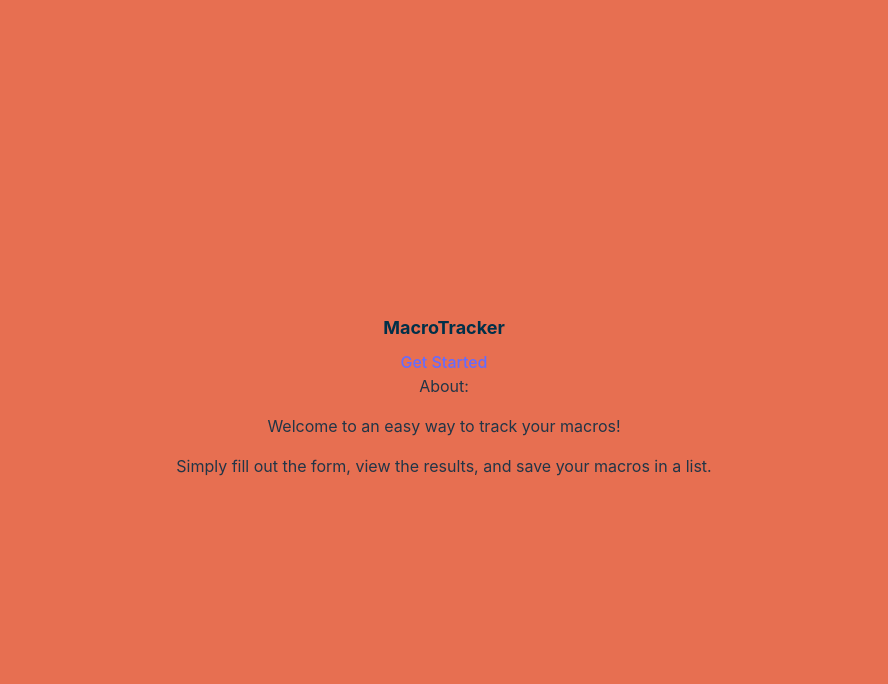
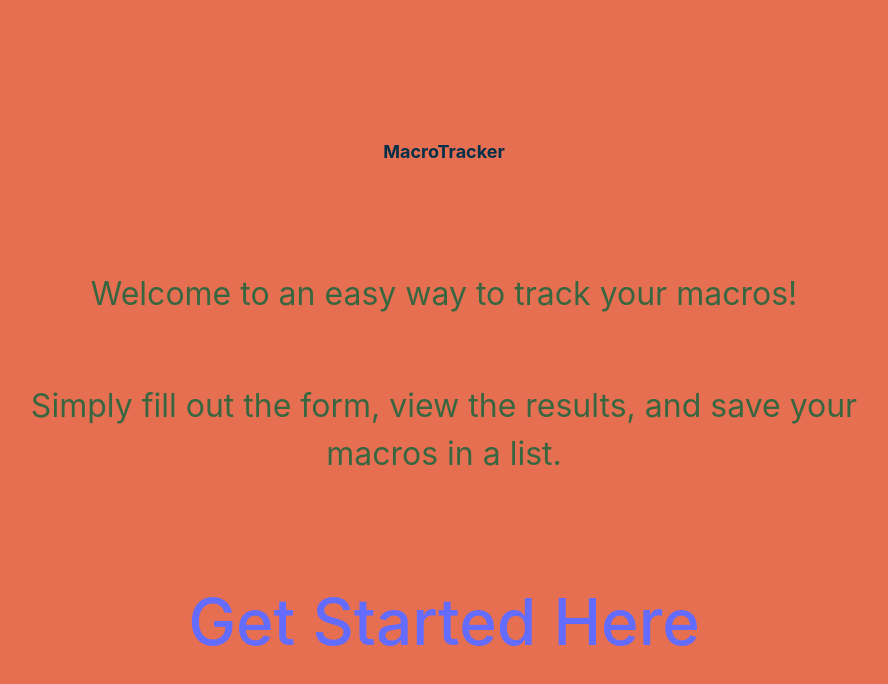
Before and after one commit to BHaddad1/macrotracker, a React (Vite) app: page / in a window 1280 px wide. Shown: the top 684 px of the page, without its empty margins (196-1084 px from the left). Built offline with nearby package versions, Linux system fonts and the light colour scheme; no server answers.

Commit message:
feat: Update styling for home page

```diff
--- a/src/components/Home/Home.css
+++ b/src/components/Home/Home.css
@@ -1,7 +1,17 @@
-/* .header {
-  font-size: 6em;
-} */
+.home-link {
+  font-size: 4em;
+}
 
-.home-link {
+.home-about {
+  font-size: 2em;
+  color: #386641;
+}
 
+.about {
+  align-items: center;
+  display: flex;
+  flex-direction: column;
+  height: 50vh;
+  justify-content: center;
+  width: 65vw;
 }
--- a/src/components/Home/Home.tsx
+++ b/src/components/Home/Home.tsx
@@ -7,10 +7,11 @@ const Home = () => {
   return (
     <main>
       <h1 className="header">MacroTracker</h1>
-      <NavLink to={"/form"} className="home-link">Get Started</NavLink>
-      <section className="about">About: </section>
-      <p className="home-about">Welcome to an easy way to track your macros!</p>
-      <p className="home-about">Simply fill out the form, view the results, and save your macros in a list.</p>
+      <section className="about">
+        <p className="home-about">Welcome to an easy way to track your macros!</p>
+        <p className="home-about">Simply fill out the form, view the results, and save your macros in a list.</p>
+      </section>
+      <NavLink to={"/form"} className="home-link">Get Started Here</NavLink>
     </main>
   )
 
```
